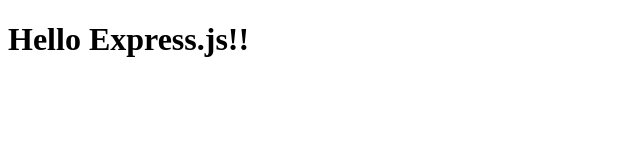
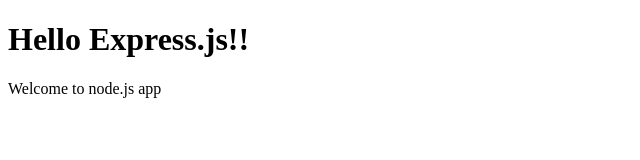
Before and after one commit to bhupabhupa/web-server, a website: page public/index.html in a window 1280 px wide. Shown: the whole page, without its empty margins (0-640 px from the left). Drawn offline with Linux system fonts and the light colour scheme.

Commit message:
index.html updated

```diff
--- a/public/index.html
+++ b/public/index.html
@@ -6,5 +6,6 @@
 	</head>
 	<body>
 		<h1>Hello Express.js!!</h1>
+		<p>Welcome to node.js app</p>
 	</body>
 </html>
```
